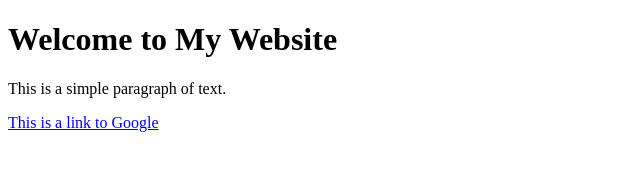
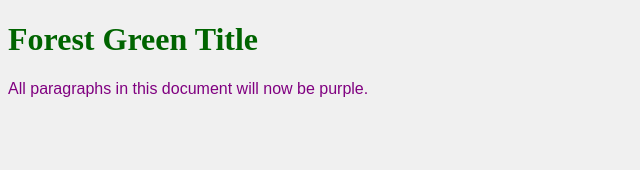
Before and after one commit to mohammadsujav32-pixel/sujav.github.io-sem4-fet, a plain HTML site: page index.html in a window 1280 px wide. Shown: the whole page, without its empty margins (0-640 px from the left). Drawn offline with Linux system fonts and the light colour scheme.

Commit message:
Update index.html with styles and content changes
Added CSS styles for body, h1, and p elements.

```diff
--- a/index.html
+++ b/index.html
@@ -1,14 +1,23 @@
 <!DOCTYPE html>
 <html>
 <head>
-    <title>My First Page</title>
+    <style>
+        body {
+            background-color: #f0f0f0; /* Light grey background */
+        }
+        h1 {
+            color: darkgreen;
+        }
+        p {
+            color: purple;
+            font-family: Arial, sans-serif;
+        }
+    </style>
 </head>
 <body>
 
-    <h1>Welcome to My Website</h1>
-    <p>This is a simple paragraph of text.</p>
-
-    <a href="https://www.google.com">This is a link to Google</a>
+    <h1>Forest Green Title</h1>
+    <p>All paragraphs in this document will now be purple.</p>
 
 </body>
 </html>
```
